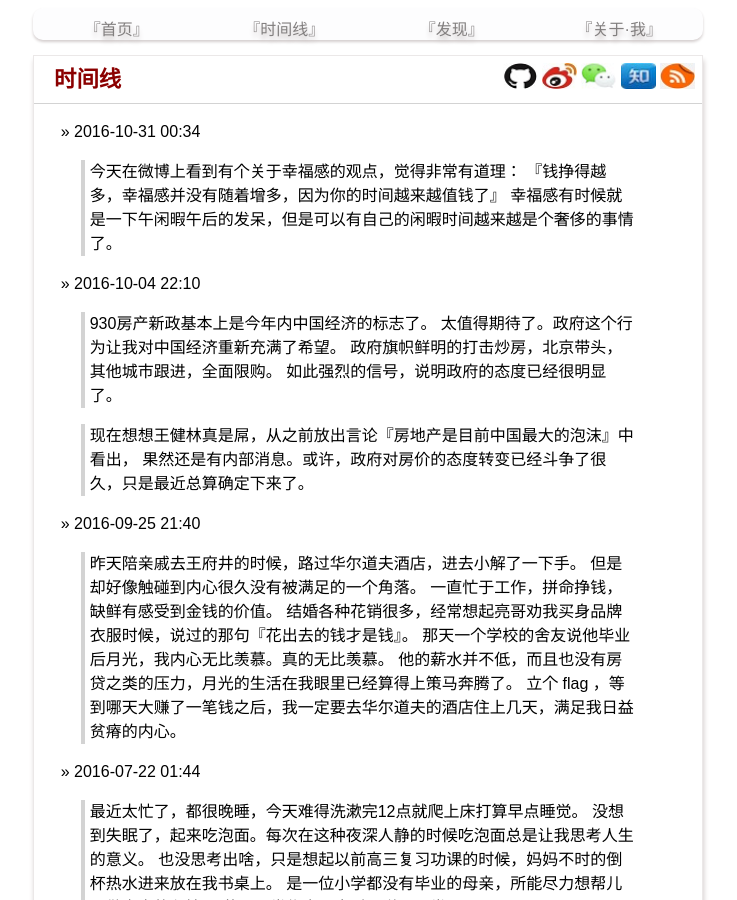
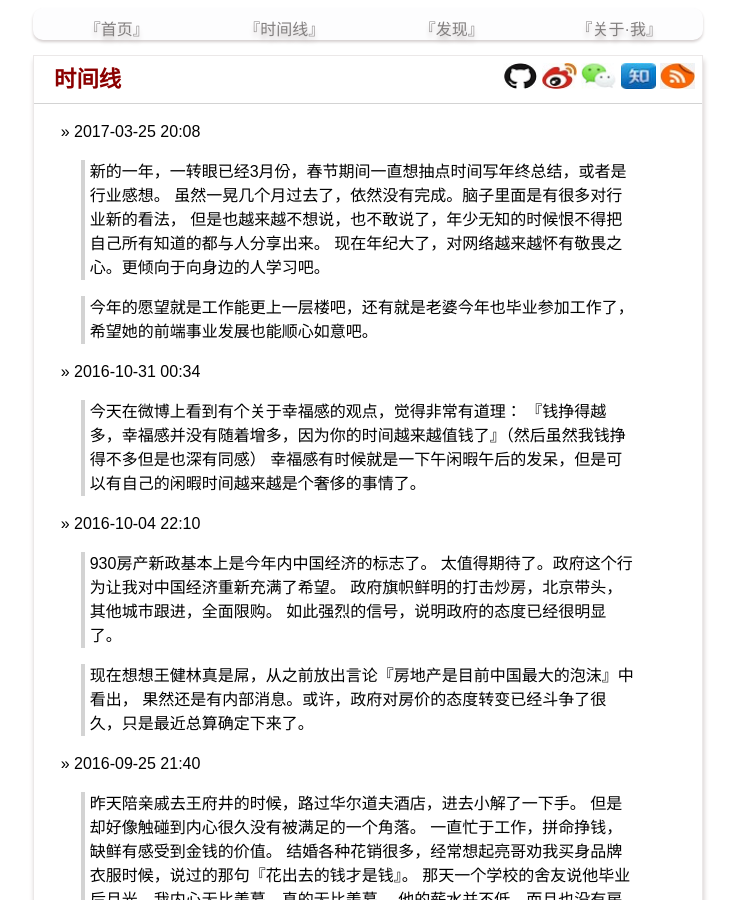
Before and after one commit to yanyiwu/blog, a Jekyll site: the page built from moment.md, in a window 1280 px wide and 900 px high. Shown: the whole window, without its empty margins (272-1009 px from the left). Built offline with Jekyll 4.4.1, drawn with Linux system fonts in a browser that asks for light colours; Markdown is read by kramdown in place of the engine named in the settings; comment, search, counter and statistics services are not loaded.

Commit message:
[moment] update

```diff
--- a/moment.md
+++ b/moment.md
@@ -3,10 +3,20 @@ layout: post_without_date
 title: 时间线
 ---
 
+&raquo; 2017-03-25 20:08
+
+> 新的一年，一转眼已经3月份，春节期间一直想抽点时间写年终总结，或者是行业感想。
+> 虽然一晃几个月过去了，依然没有完成。脑子里面是有很多对行业新的看法，
+> 但是也越来越不想说，也不敢说了，年少无知的时候恨不得把自己所有知道的都与人分享出来。
+> 现在年纪大了，对网络越来越怀有敬畏之心。更倾向于向身边的人学习吧。
+
+> 今年的愿望就是工作能更上一层楼吧，还有就是老婆今年也毕业参加工作了，
+> 希望她的前端事业发展也能顺心如意吧。
+
 &raquo; 2016-10-31 00:34
 
 > 今天在微博上看到有个关于幸福感的观点，觉得非常有道理：
-> 『钱挣得越多，幸福感并没有随着增多，因为你的时间越来越值钱了』
+> 『钱挣得越多，幸福感并没有随着增多，因为你的时间越来越值钱了』（然后虽然我钱挣得不多但是也深有同感）
 > 幸福感有时候就是一下午闲暇午后的发呆，但是可以有自己的闲暇时间越来越是个奢侈的事情了。
 
 &raquo; 2016-10-04 22:10
```
Also changed, not shown: about.md (+2 -2 lines).
